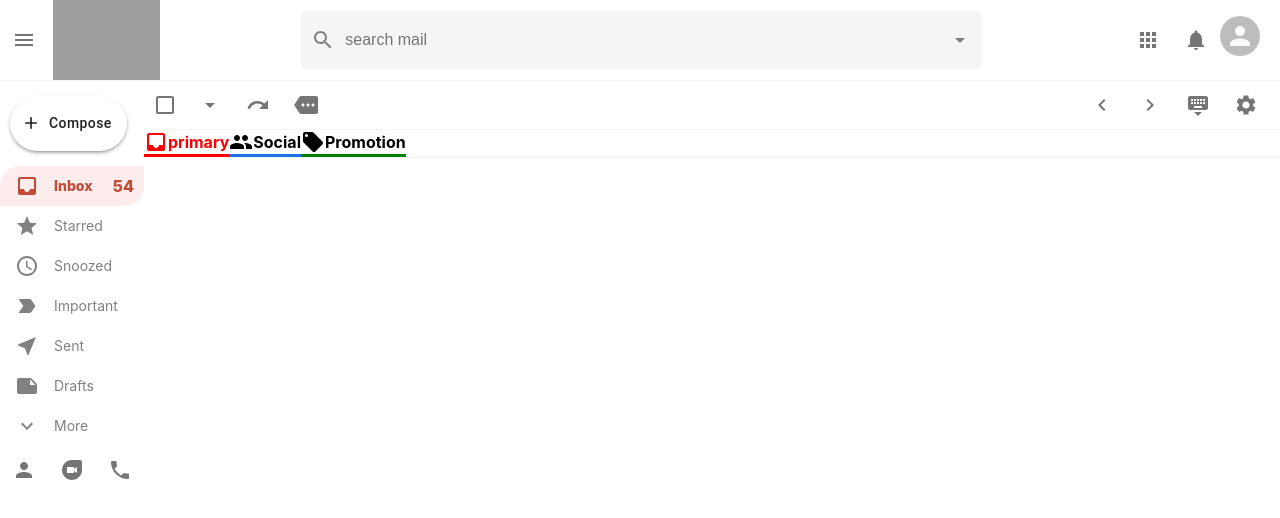
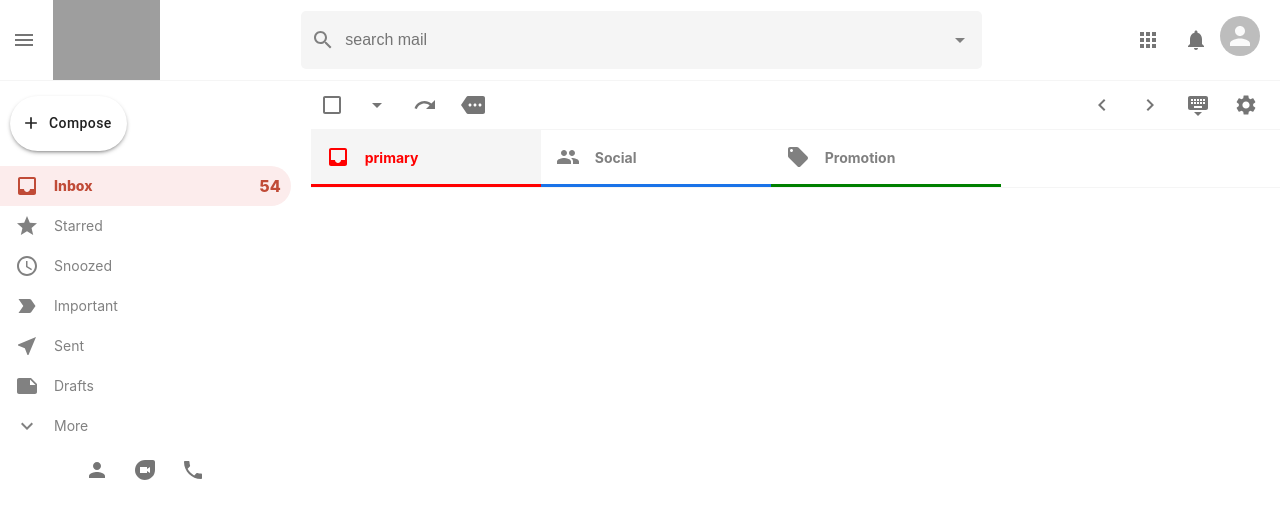
Before and after one commit to EdwardVilla0/GmailReplica, a React (Create React App) app: page /mail in a window 1280 px wide. Shown: the top 518 px of the page. Built offline with nearby package versions, Linux system fonts and the light colour scheme; grey boxes are pictures that could not be loaded.

Commit message:
finsihing up the upper icons

```diff
--- a/src/components/EmailList/EmailList.js
+++ b/src/components/EmailList/EmailList.js
@@ -36,6 +36,7 @@ function EmailList() {
                 <Section Icon={PeopleIcon} title="Social" color="#1a73e8" />
                 <Section Icon={LocalOfferIcon} title="Promotion" color="green" />
             </div>
+            <div className="emailList__list"></div>
         </div>
     )
 }
--- a/src/components/Section/Section.css
+++ b/src/components/Section/Section.css
@@ -1,4 +1,25 @@
 .section{
     display: flex;
     align-items: center;
+    border-bottom-width: 2px;
+    padding: 15px;
+    min-width: 200px;
+    cursor: pointer;
+    color: gray;
+    border-width: none;
 }
+
+.section--selected{
+    background-color: whitesmoke;
+    border-width: 3px !important;
+}
+
+.section:hover{
+    background-color: whitesmoke;
+    border-width: 3px !important;
+}
+
+.section > h4{
+    font-size: 14px;
+    margin-left: 15px;
+}
--- a/src/components/Sidebar/Sidebar.css
+++ b/src/components/Sidebar/Sidebar.css
@@ -1,3 +1,8 @@
+.sidebar{
+    flex: 0.3;
+    max-width: 300px;
+    padding-right: 20px;
+}
 .sidebar__compose{
     margin-top: 15px !important;
     margin-left: 10px !important;
--- a/src/components/SidebarOption/SidebarOption.css
+++ b/src/components/SidebarOption/SidebarOption.css
@@ -3,7 +3,7 @@
     align-items: center;
     height: 40px;
     padding: 0 10px;
-    border-top-left-radius:  20px;
+    border-top-right-radius:  20px;
     border-bottom-right-radius: 20px;
     cursor: pointer;
     color: #818181;
```
